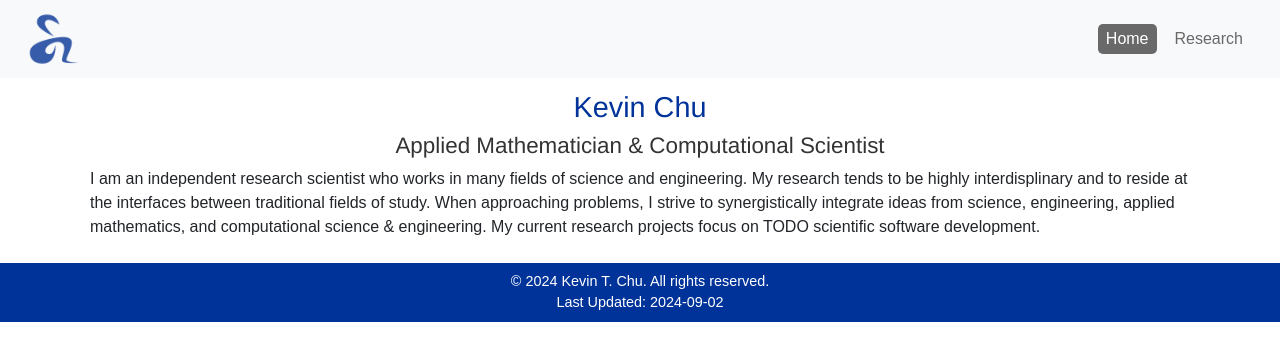
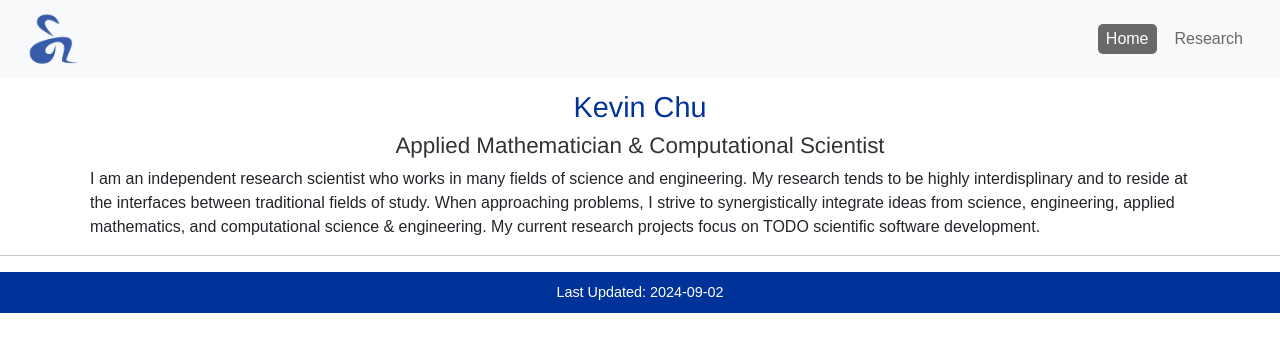
Before and after one commit to ktchu/ktchu.github.io, a Jekyll site: the page built from index.html, in a window 1280 px wide. Shown: the top 361 px of the page. Built offline with Jekyll 4.4.1, drawn with Linux system fonts in a browser that asks for light colours.

Commit message:
Simplify footer.

```diff
--- a/_includes/footer.html
+++ b/_includes/footer.html
@@ -1,8 +1,6 @@
+<hr/>
 <footer>
-  <div class="d-flex justify-content-center mt-4 mb-0 pt-2 pb-0">
-    &copy; 2024 Kevin T. Chu. All rights reserved.
-  </div>
-  <div class="d-flex justify-content-center my-0 pt-0 pb-2">
+  <div class="d-flex justify-content-center">
     <div>Last Updated: {{ site.data.last-updated.date }}</div>
   </div>
 </footer>
```
